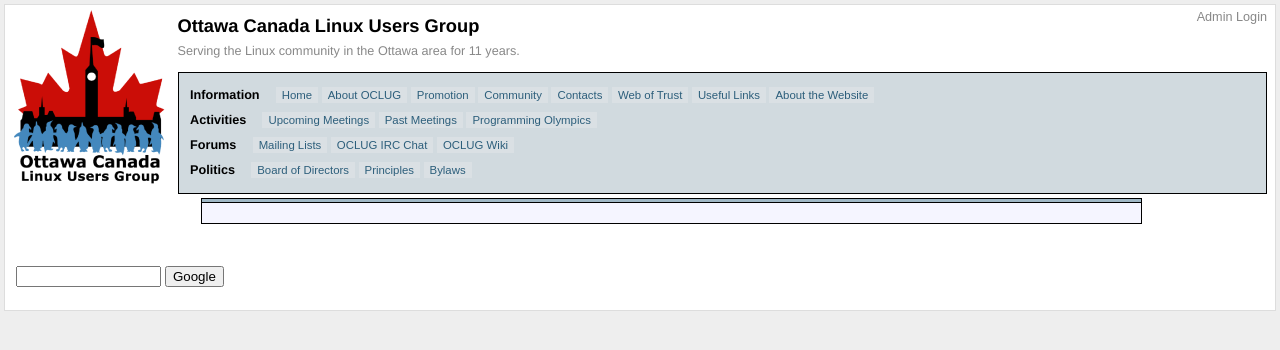
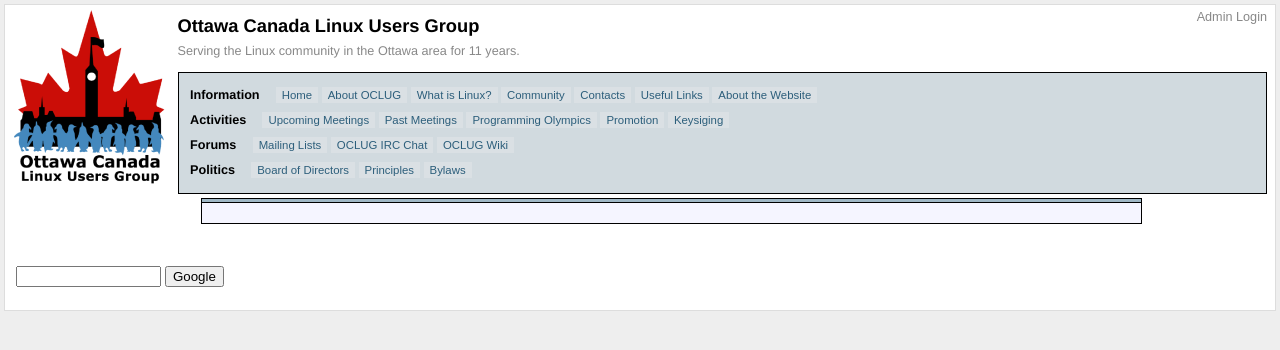
Before and after one commit to wardi/django-user-group, a Django app: template templates/flatpages/default.html in a window 1280 px wide. Shown: the top 350 px of the page. Run offline with Django 3.2, Linux system fonts and the light colour scheme; the template is opened without the code that fills it, so the values that code supplies are empty; parts of the project's set-up code (start-up, migrations or seed data) failed here and were passed over.

Commit message:
add a link to John's wiki page, move Promotion and Keysiging to 'Activities' heading
git-svn-id: http://devel.oclug.on.ca/svn/oclug_django_site/trunk@361 1404dbf3-0cdc-0310-83c5-af7e5224839b

```diff
--- a/templates/base_generic.html
+++ b/templates/base_generic.html
@@ -28,10 +28,9 @@
 <ul>
 <li><a href="/">Home</a></li>
 <li><a href="/about/">About OCLUG</a></li>
-<li><a href="/promoting_oclug/">Promotion</a></li>
+<li><a href="http://devel.oclug.on.ca/wiki/WhatIsLinux">What is Linux?</a></li>
 <li><a href="/community/">Community</a></li>
 <li><a href="/contacts/">Contacts</a></li>
-<li><a href="/keys/">Web of Trust</a></li>
 <li><a href="/links/">Useful Links</a></li>
 <li><a href="/about_site/">About the Website</a></li>
 </ul></li>
@@ -40,6 +39,8 @@
 <li><a href="/">Upcoming Meetings</a></li>
 <li><a href="/past_meetings/">Past Meetings</a></li>
 <li><a href="/Olympics_2007/">Programming Olympics</a></li>
+<li><a href="/promoting_oclug/">Promotion</a></li>
+<li><a href="/keys/">Keysiging</a></li>
 </ul></li>
 <li>Forums
 <ul>
```
